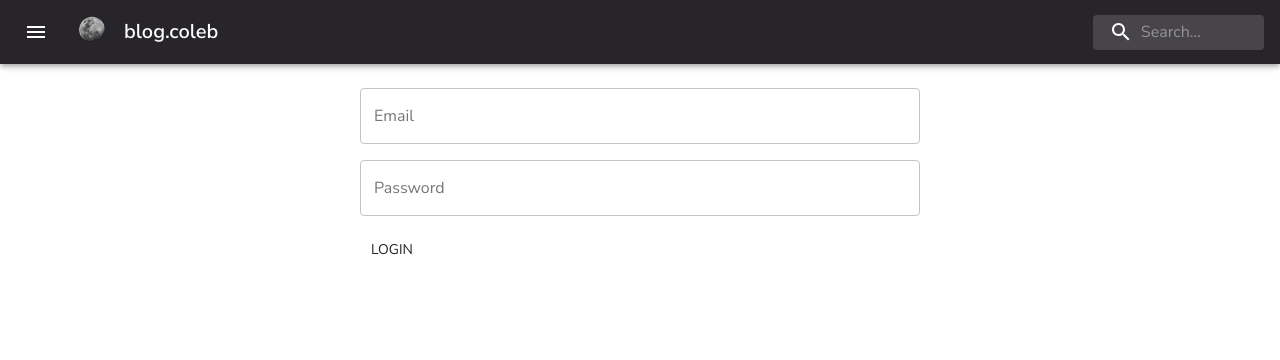
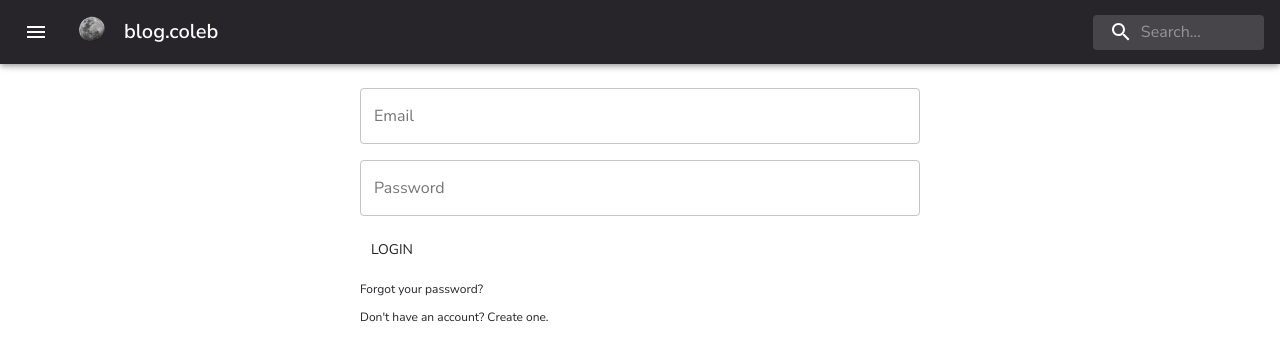
Before and after one commit to ColeBallard/blog, a Next.js app in the folder next/: page /login in a window 1280 px wide. Shown: the top 360 px of the page. Built offline with nearby package versions, Linux system fonts and the light colour scheme.

Commit message:
made minimum frontend

```diff
--- a/next/pages/login.js
+++ b/next/pages/login.js
@@ -1,4 +1,4 @@
-import { Container, TextField, Button, Grid } from '@material-ui/core';
+import { Container, TextField, Button, Link } from '@material-ui/core';
 import { makeStyles } from '@material-ui/core/styles'
 
 const useStyles = makeStyles((theme) => ({
@@ -10,6 +10,13 @@ const useStyles = makeStyles((theme) => ({
     width: '100%',
     marginBottom: '2ch'
   },
+  linkText: {
+    fontSize: '1.5ch',
+    fontFamily: [
+      'Nunito Sans',
+      'sans-serif'
+    ],
+  }
 }));
 
 export default function Login() {
@@ -20,6 +27,12 @@ export default function Login() {
       <TextField id="email" label="Email" variant="outlined" className={classes.textField} />
       <TextField id="password" label="Password" type="password" variant="outlined" className={classes.textField} />
       <Button>Login</Button>
+      <Link href='/forgotPassword'>
+        <p className={classes.linkText}>Forgot your password?</p>
+      </Link>
+      <Link href='/createAccount'>
+        <p className={classes.linkText}>Don't have an account? Create one.</p>
+      </Link>
     </Container>
   )
 }
```
Also changed, not shown: next/pages/forgotPassword.js (added, +9 -0 lines).
